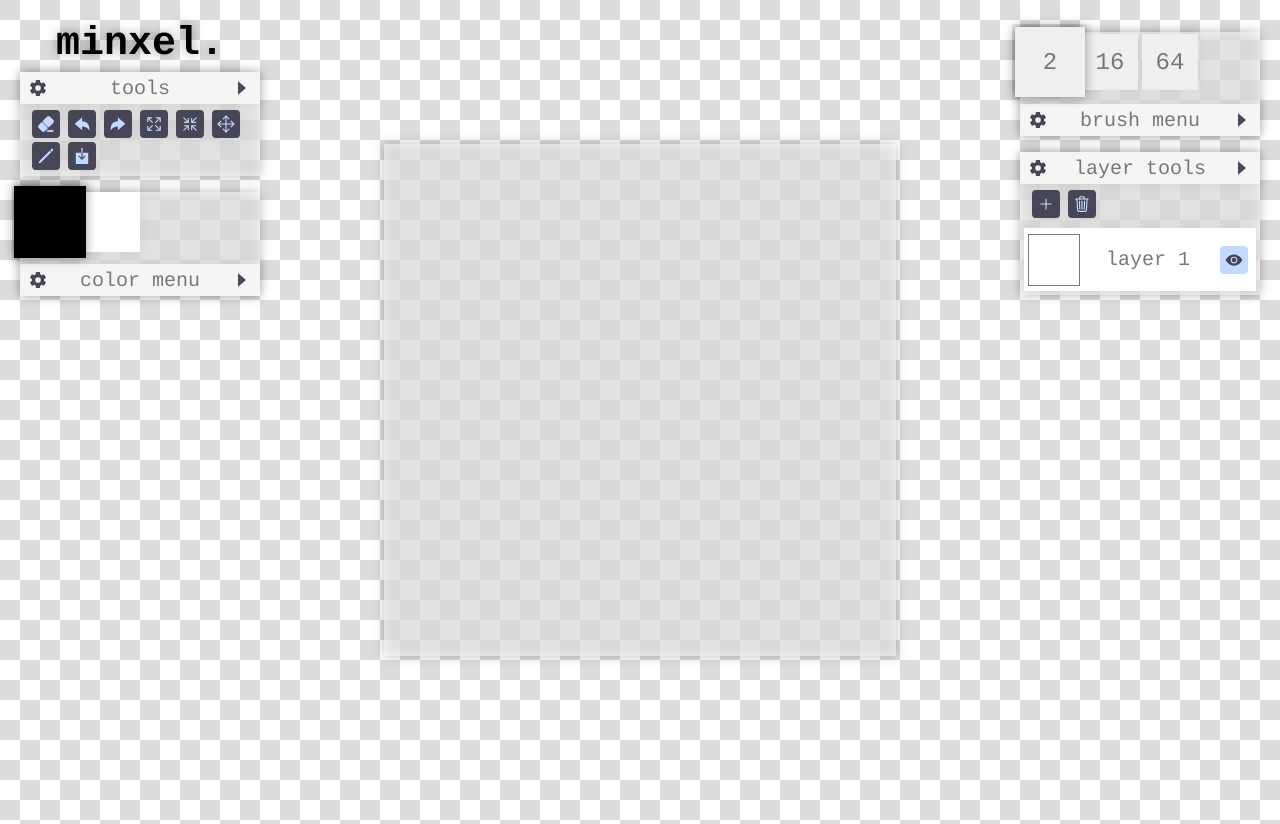
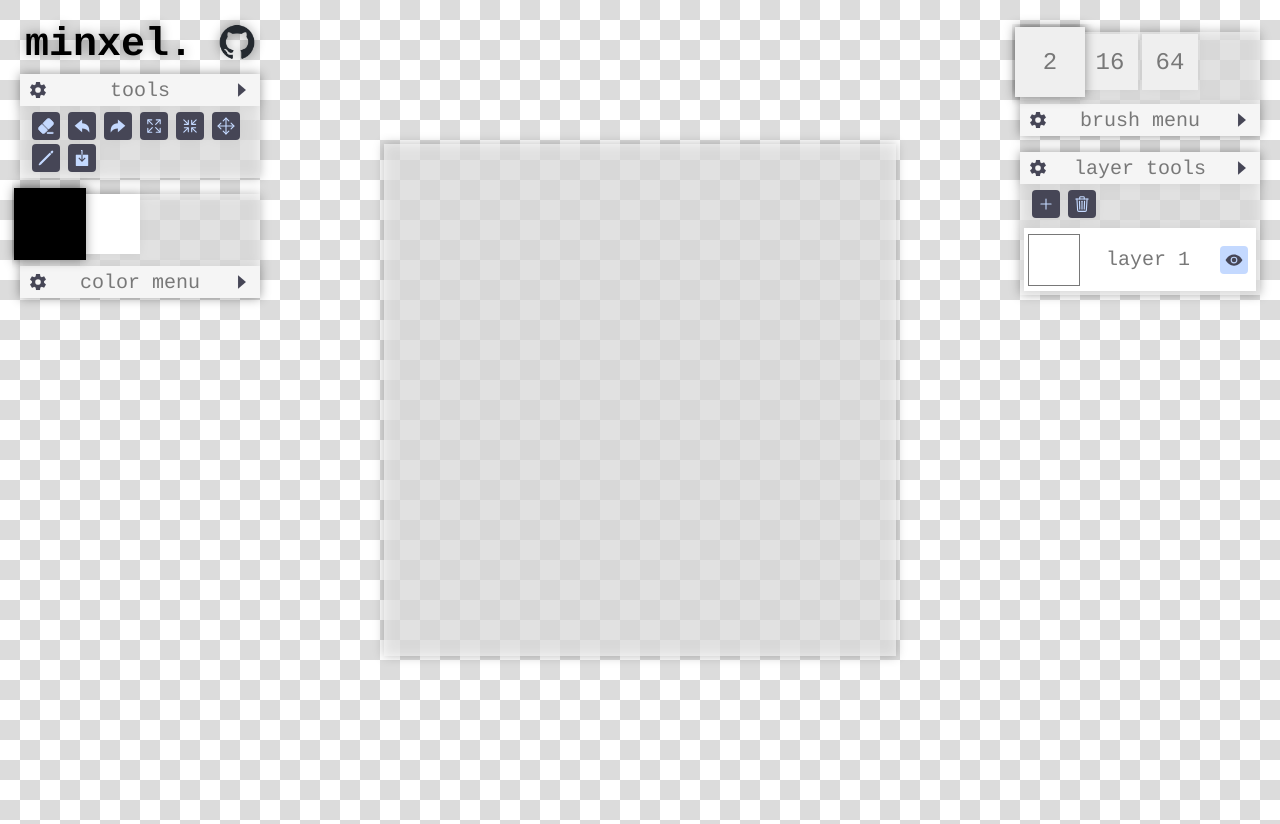
Before and after one commit to cyan-oj/minxel, a React (Vite) app: page / in a window 1280 px wide. Built offline with nearby package versions, Linux system fonts and the light colour scheme.

Commit message:
ui updates

```diff
--- a/src/Workspace/Workspace/Workspace.css
+++ b/src/Workspace/Workspace/Workspace.css
@@ -16,7 +16,6 @@ canvas {
   top: 24px;
   text-align: center;
   width: 256px;
-  z-index: 10;
   filter: drop-shadow(0 0 1.4mm var(--shadow));
 }
 .tools-right {
--- a/src/Workspace/Workspace/Workspace.jsx
+++ b/src/Workspace/Workspace/Workspace.jsx
@@ -18,6 +18,7 @@ import { ReactComponent as PenIcon } from '../../assets/icons/outline-icons/penc
 import { ReactComponent as CaretDown } from '../../assets/icons/sharp-icons/caret-down-sharp.svg'
 import { ReactComponent as CaretForward } from '../../assets/icons/sharp-icons/caret-forward-sharp.svg'
 import { ReactComponent as EraserIcon } from '../../assets/icons/sharp-icons/eraser.svg'
+import mark from '../../assets/github-mark.png'
 import LayerDisplay from '../Layers/LayerDisplay.jsx'
 
 const DEFAULT_PALETTE = [
@@ -202,10 +203,6 @@ function Workspace( props ) {
 
   return (
     <div className='workspace' onPointerMove={ panning ? pan : null } onPointerDown={ panning ? setClientPosition : null }>
-      <div className='tools-right'>
-        <Brushes brushes={ brushes } activeBrush={ activeBrush } dispatch={ dispatch } brushSample={ state.brushSample } />
-        <Layers dispatch={ dispatch } layers={ layers } activeLayer={ activeLayer } stroke={ stroke }/>
-      </div>
       <div className='layers' id='layers'
         style={{ width: width, height: height,
           scale: canvasScale,
@@ -218,10 +215,19 @@ function Workspace( props ) {
         onPointerUp={() => saveStroke( stroke, layers[activeLayer] )}
         onPointerLeave={() => saveStroke( stroke, layers[activeLayer] )}
       >{ layerDisplay }</div>
+      <div className='tools-right'>
+        <Brushes brushes={ brushes } activeBrush={ activeBrush } dispatch={ dispatch } brushSample={ state.brushSample } />
+        <Layers dispatch={ dispatch } layers={ layers } activeLayer={ activeLayer } stroke={ stroke }/>
+      </div>
       <div id='app-info'>
       </div>
       <div className='tools'>
-        <h1>minxel.</h1>
+        <div className='header'>
+          <h1>minxel.</h1>
+          <a href="https://github.com/cyan-oj/minxel">
+            <img src={ mark } alt="github-logo" className='header-icon'/>
+          </a>
+        </div>
         <div className='toolbox'>
           <div className='toolbar'>
             {/* <button onClick={() => console.log( state )}> log state </button> */}
--- a/src/index.css
+++ b/src/index.css
@@ -172,3 +172,21 @@ input[type='range']::-moz-range-thumb {
 	background-color: var(--active);
 	color: var(--accent);
 }
+.named-icon-active:hover {
+	border-radius: 4px;
+	background-color: var(--active);
+	color: var(--accent);
+}
+
+.header {
+	box-sizing: border-box;
+  display: flex;
+  flex-wrap: wrap;
+  justify-content: space-around;
+  align-items: center;
+  width: 100%;
+}
+.header-icon {
+	width: 36px;
+	height: 36px
+}
```
Also changed, not shown: src/assets/github-mark.png (added).
